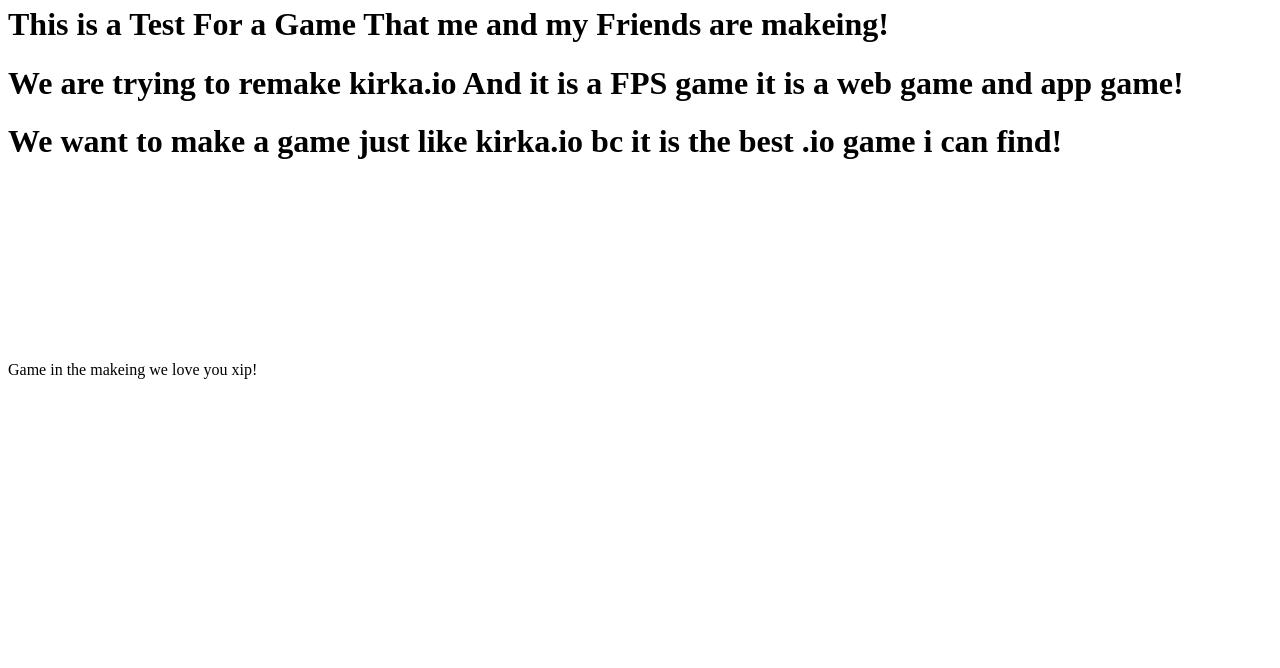
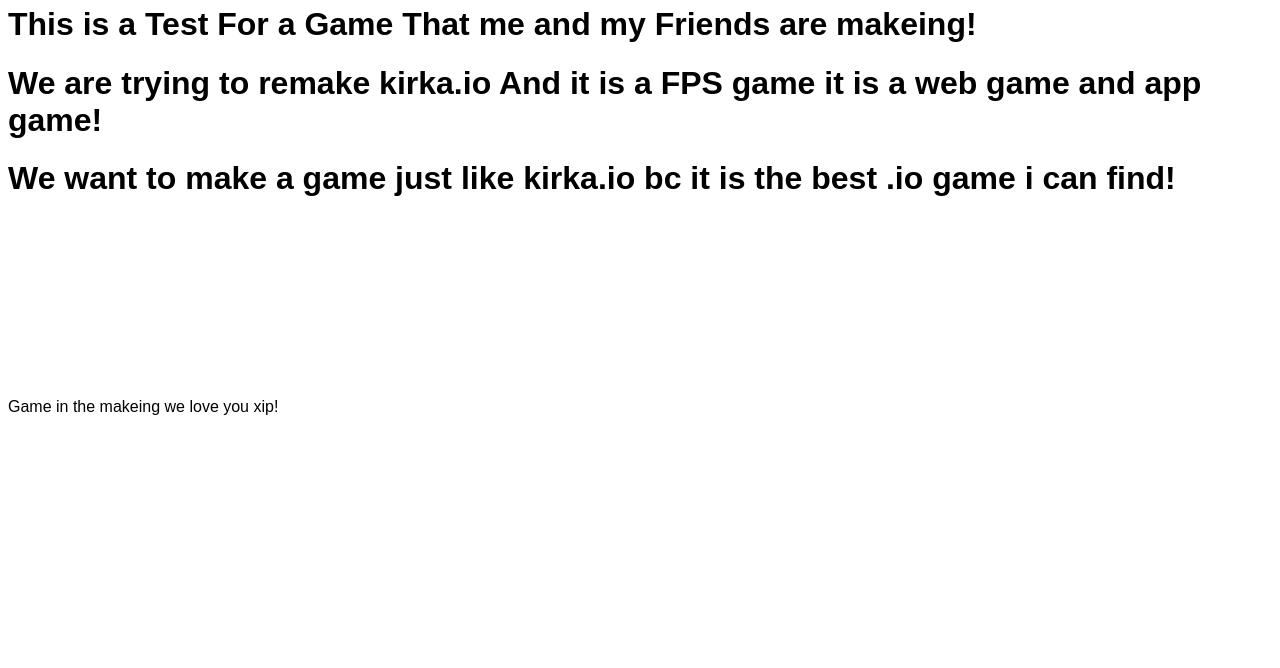
Before and after one commit to PoopooumgoodTTV/Reverie-clan-Manager, a plain HTML site: page index (1).html in a window 1280 px wide. Shown: the part 132-800 px from the top of the page. Drawn offline with Linux system fonts and the light colour scheme.

Commit message:
Update index (1).html

```diff
--- a/index (1).html
+++ b/index (1).html
@@ -4,7 +4,7 @@
         <meta charset="UFT-8">
         <meta name="viewport", content="width=device-with, initial-scale=1.0">
         <title>Kirka.io RE-make</title>
-        <link rel="stylesheet" href="snake.css">
+        <link rel="stylesheet" href="/Reverie-clan-Manager/kirka/themes/old/kirka.theme.css">
         <script>src="snake.js"</script>
     </head>
 <body>
```
